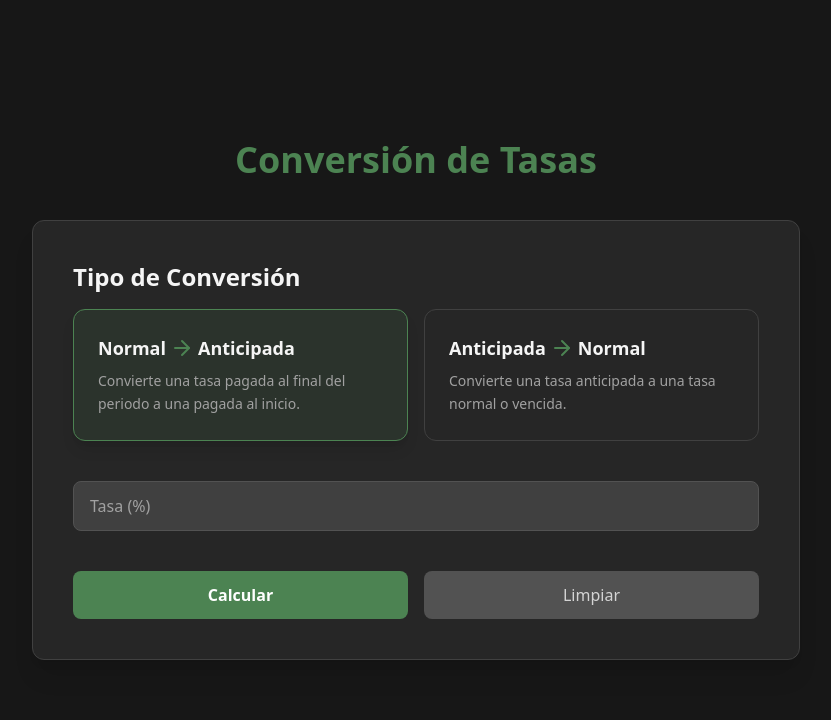
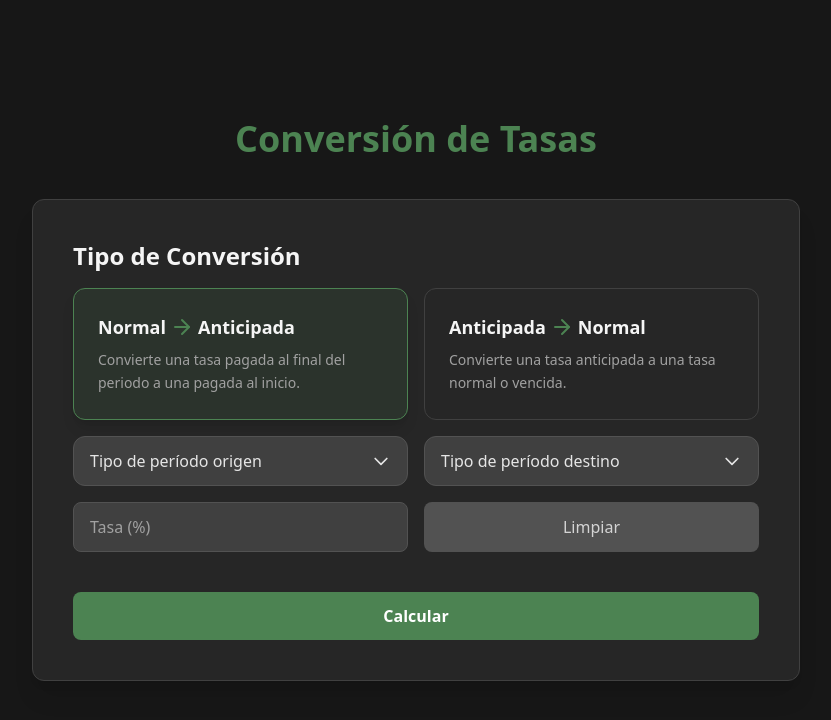
Before and after one commit to MONTESDANIEL/interes-compuesto, a React (Vite) app: page /advance-rate in a window 1280 px wide. Shown: the top 720 px of the page, without its empty margins (224-1055 px from the left). Built offline with nearby package versions, Linux system fonts and the light colour scheme.

Commit message:
feat: Add dropdowns for period types and refactor calculation logic in TasaAnticipada component

```diff
--- a/src/pages/AdvanceRate.tsx
+++ b/src/pages/AdvanceRate.tsx
@@ -2,29 +2,57 @@ import React, { useState } from "react";
 import CustomInput from "../components/CustomInput";
 import ResultCard from "../components/ResultCard";
 import { ArrowRight } from "lucide-react";
+import Dropdown from "../components/Dropdown";
 
 const TasaAnticipada: React.FC = () => {
   const [tipoConversion, setTipoConversion] = useState("normal-a-anticipada");
+  const [tipoPeriodoOrigen, setTipoPeriodoOrigen] = useState("");
+  const [tipoPeriodoDestino, setTipoPeriodoDestino] = useState("");
   const [tasa, setTasa] = useState("");
   const [resultado, setResultado] = useState<string | null>(null);
 
+  const convertirTasa = (
+    tasaConocida: number,
+    periodoOrigen: number,
+    periodoDestino: number
+  ): number => {
+    const nOrigen = periodoOrigen;
+    const nDestino = periodoDestino;
+
+    if (!nOrigen || !nDestino) throw new Error("Periodicidad desconocida");
+
+    return Math.pow(1 + tasaConocida, nOrigen / nDestino) - 1;
+  };
+
   const calcular = () => {
-    const value = Number(tasa) / 100;
-    if (!value) {
-      alert("Ingresa una tasa válida");
+    const tasaNum = Number(tasa) / 100;
+    const tipoPeriodoOrigenNum = Number(tipoPeriodoOrigen);
+    const tipoPeriodoDestinoNum = Number(tipoPeriodoDestino);
+
+    if (!tasaNum || !tipoPeriodoDestinoNum || !tipoPeriodoOrigenNum) {
+      alert("Completa todos los campos correctamente");
       return;
     }
 
+    let tasaPorPeriodoFinal = tasaNum;
     let result = 0;
 
+    console.log(tasaPorPeriodoFinal);
+
+    if (tipoPeriodoOrigenNum !== tipoPeriodoDestinoNum) {
+      tasaPorPeriodoFinal = convertirTasa(
+        tasaPorPeriodoFinal,
+        tipoPeriodoOrigenNum,
+        tipoPeriodoDestinoNum
+      );
+    }
+
+    console.log(tasaPorPeriodoFinal);
+
     if (tipoConversion === "normal-a-anticipada") {
-      result = value / (1 + value);
+      result = tasaPorPeriodoFinal / (1 + tasaPorPeriodoFinal);
     } else {
-      if (value >= 1) {
-        alert("La tasa anticipada debe ser menor al 100%");
-        return;
-      }
-      result = value / (1 - value);
+      result = tasaPorPeriodoFinal / (1 - tasaPorPeriodoFinal);
     }
 
     setResultado((result * 100).toFixed(6));
@@ -50,12 +78,15 @@ const TasaAnticipada: React.FC = () => {
             {/* CARD: Normal → Anticipada */}
             <button
               type="button"
-              onClick={() => setTipoConversion("normal-a-anticipada")}
+              onClick={() => {
+                setTipoConversion("normal-a-anticipada");
+                setResultado(null);
+              }}
               className={`p-6 rounded-xl border transition-all duration-300 text-left
               ${
                 tipoConversion === "normal-a-anticipada"
                   ? "border-primary bg-primary/15 shadow-lg"
-                  : "border-neutral-700 bg-neutral-800 hover:bg-neutral-700/50"
+                  : "border-neutral-700 bg-neutral-800 hover:bg-neutral-700/50 cursor-pointer"
               }`}
             >
               <div className="flex items-center gap-1 mb-2">
@@ -77,12 +108,15 @@ const TasaAnticipada: React.FC = () => {
             {/* CARD: Anticipada → Normal */}
             <button
               type="button"
-              onClick={() => setTipoConversion("anticipada-a-normal")}
+              onClick={() => {
+                setTipoConversion("anticipada-a-normal");
+                setResultado(null);
+              }}
               className={`p-6 rounded-xl border transition-all duration-300 text-left
               ${
                 tipoConversion === "anticipada-a-normal"
                   ? "border-primary bg-primary/15 shadow-lg"
-                  : "border-neutral-700 bg-neutral-800 hover:bg-neutral-700/50"
+                  : "border-neutral-700 bg-neutral-800 hover:bg-neutral-700/50 cursor-pointer"
               }`}
             >
               <div className="flex items-center gap-1 mb-2">
@@ -99,23 +133,52 @@ const TasaAnticipada: React.FC = () => {
                 Convierte una tasa anticipada a una tasa normal o vencida.
               </p>
             </button>
-          </div>
 
-          <CustomInput value={tasa} placeholder="Tasa (%)" onChange={setTasa} />
-
-          <div className="flex gap-4">
-            <button
-              onClick={calcular}
-              className="flex-1 py-3 rounded-lg bg-primary text-white font-semibold hover:bg-dark transition-colors duration-300"
-            >
-              Calcular
-            </button>
-
+            <Dropdown
+              label="Tipo de período origen"
+              value={tipoPeriodoOrigen}
+              onChange={setTipoPeriodoOrigen}
+              options={[
+                { label: "Mensual", value: "12" },
+                { label: "Bimestral", value: "6" },
+                { label: "Trimestral", value: "4" },
+                { label: "Cuatrimestral", value: "3" },
+                { label: "Semestral", value: "2" },
+                { label: "Anual", value: "1" },
+              ]}
+            />
+            <Dropdown
+              label="Tipo de período destino"
+              value={tipoPeriodoDestino}
+              onChange={setTipoPeriodoDestino}
+              options={[
+                { label: "Mensual", value: "12" },
+                { label: "Bimestral", value: "6" },
+                { label: "Trimestral", value: "4" },
+                { label: "Cuatrimestral", value: "3" },
+                { label: "Semestral", value: "2" },
+                { label: "Anual", value: "1" },
+              ]}
+            />
+            <CustomInput
+              value={tasa}
+              placeholder="Tasa (%)"
+              onChange={setTasa}
+            />
             <button
               onClick={limpiar}
               className="flex-1 py-3 rounded-lg bg-neutral-600 text-neutral-300 hover:bg-neutral-700 transition-colors duration-300"
             >
               Limpiar
+            </button>
+          </div>
+
+          <div className="flex gap-4">
+            <button
+              onClick={calcular}
+              className="flex-1 py-3 rounded-lg bg-primary text-white font-semibold hover:bg-dark transition-colors duration-300 cursor-pointer"
+            >
+              Calcular
             </button>
           </div>
         </div>
```
